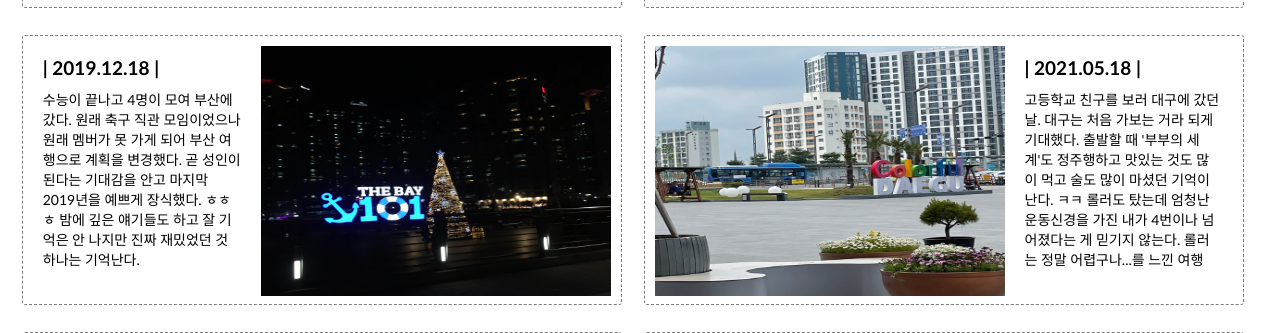
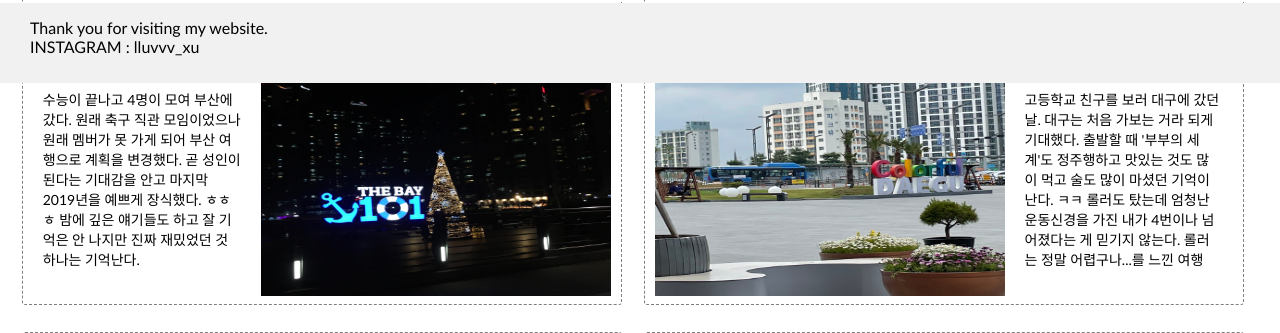
Before and after one commit to choyuwon/example1, a PHP site: page /photography.html in a window 1280 px wide; the page is wider, and only the part inside the window is pictured. Shown: the part 717-1050 px from the top of that part. Run offline with PHP 8.4, Linux system fonts and the light colour scheme; some web fonts are replaced.

Commit message:
Update photography.css

```diff
--- a/photography.css
+++ b/photography.css
@@ -4,6 +4,10 @@ a{text-decoration: none;} /* 링크 걸어놓은 곳 밑줄 제거 */
 li{list-style: none;}
 a:visited {color: rgb(255, 47, 134);}
 a:link {color: rgb(255, 47, 134);}
+
+html,body {
+    height: 100%;
+}
 
 .menuLink1 {
     background: linear-gradient(to top, #fdc8ff 20%, transparent 20%);
@@ -162,9 +166,9 @@ header{
 
 footer {
     font-family: "Trebuchet MS",'Hahmlet';
-    margin: 15px;
-    margin-left: 30px;
-    color: darkgray;
+    padding: 15px;
+    padding-left: 30px;
+    color: rgb(0, 0, 0);
 }
 
 .p {
@@ -173,3 +177,21 @@ footer {
     font-size: 15px;
     font-family: "Trebuchet MS",'Hahmlet';
 }
+
+#page {
+    min-height: 100%;
+    position: relative;
+}
+
+main {
+    padding-bottom: 100px; /* footer의 높이 */
+}
+
+footer {
+    width: 100%;
+    height: 50px; /* footer의 높이 */
+    position: absolute;
+    bottom: 0;
+    left: 0;
+    background-color: rgb(241, 241, 241);
+}
```
